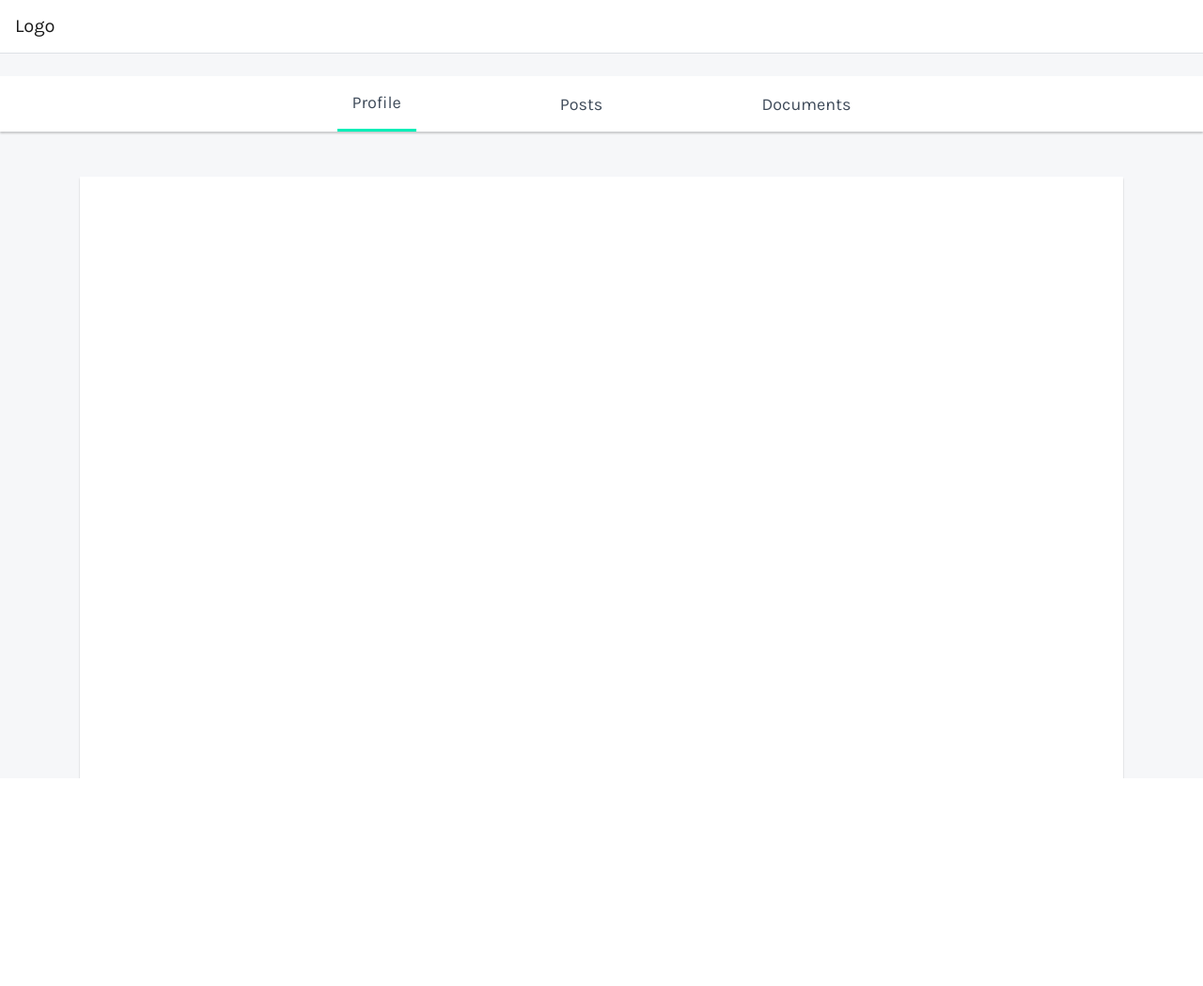
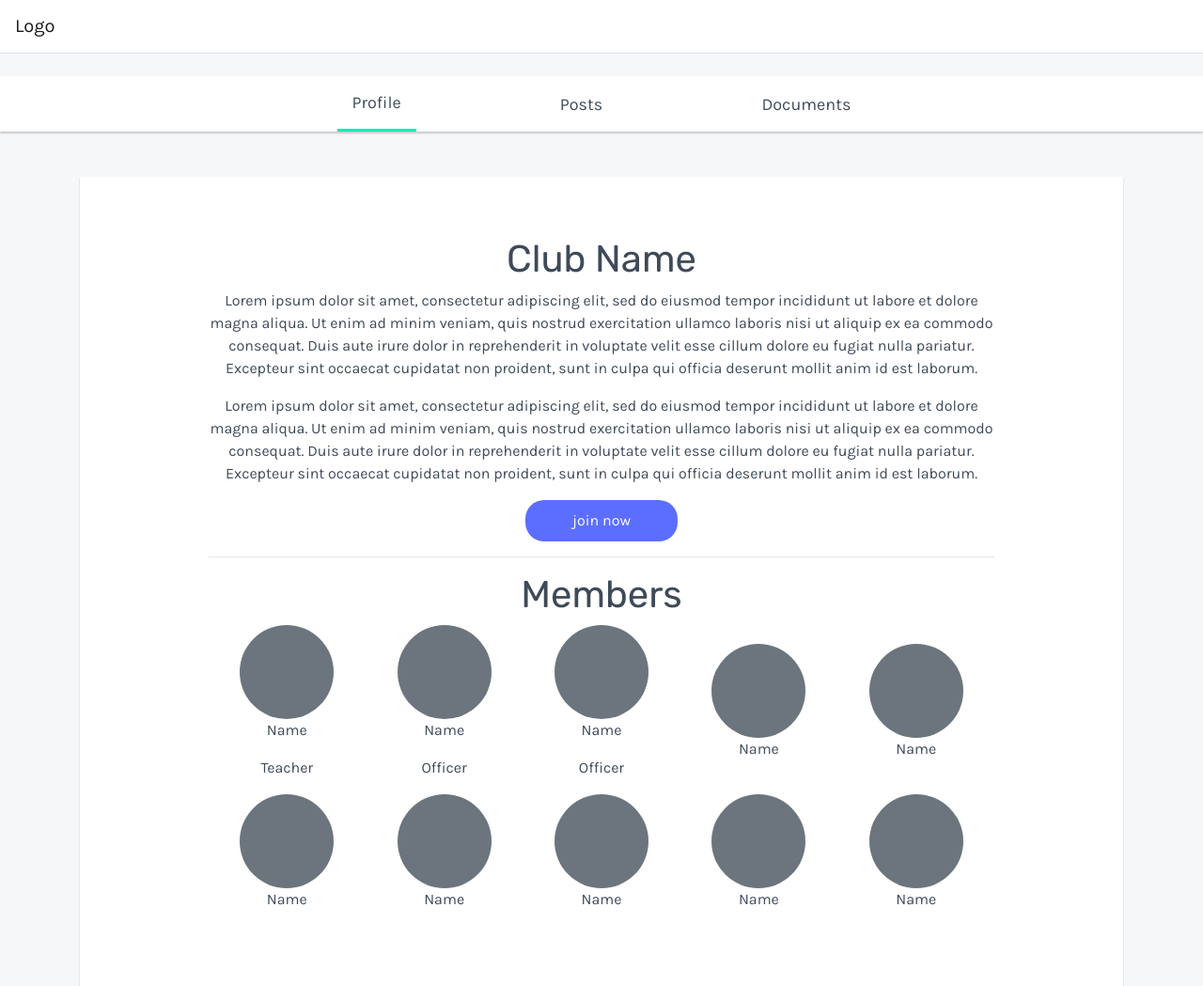
Before and after one commit to TetrisFan/wwthackcodingcolts, a PHP site: page /club-profile.html in a window 1280 px wide. Shown: the whole page at 94% size. Before the commit the page ends 828 px from the top, so only its background shows below. Run offline with PHP 8.4, Linux system fonts and the light colour scheme; some libraries are stand-ins or nearby versions.

Commit message:
working on club profile

```diff
--- a/front-end/club-profile.html
+++ b/front-end/club-profile.html
@@ -35,7 +35,32 @@
     <div class="tab-content" id="myTabContent">
       <div class="tab-pane fade show active" id="profile" role="tabpanel" aria-labelledby="profile-tab">
         <main role="main" class="container text-center mt-5">
-          <div class="jumbotron d-flex flex-column justify-content-center">
+          <div class="jumbotron d-flex flex-column align-items-center">
+            <div class="content-container">
+              <h1>Club Name</h1>
+              <p>Lorem ipsum dolor sit amet, consectetur adipiscing elit, sed do eiusmod tempor incididunt ut labore et dolore magna aliqua. Ut enim ad minim veniam, quis nostrud exercitation ullamco laboris nisi ut aliquip ex ea commodo consequat. Duis aute irure dolor in reprehenderit in voluptate velit esse cillum dolore eu fugiat nulla pariatur. Excepteur sint occaecat cupidatat non proident, sunt in culpa qui officia deserunt mollit anim id est laborum.</p>
+              <p>Lorem ipsum dolor sit amet, consectetur adipiscing elit, sed do eiusmod tempor incididunt ut labore et dolore magna aliqua. Ut enim ad minim veniam, quis nostrud exercitation ullamco laboris nisi ut aliquip ex ea commodo consequat. Duis aute irure dolor in reprehenderit in voluptate velit esse cillum dolore eu fugiat nulla pariatur. Excepteur sint occaecat cupidatat non proident, sunt in culpa qui officia deserunt mollit anim id est laborum.</p>
+              <button type="submit" class="btn btn-primary">join now</button>
+              <hr>
+            </div>
+            <div class="content-container">
+              <h1>Members</h1>
+                <div class="container d-flex flex-column align-items-center">
+                  <div class="row">
+                    <div class="col"><div class="profile-pic bg-secondary"></div><p>Name</p><p class="position">Teacher</p></div>
+                    <div class="col"><div class="profile-pic bg-secondary"></div><p>Name</p><p class="position">Officer</p></div>
+                    <div class="col"><div class="profile-pic bg-secondary"></div><p>Name</p><p class="position">Officer</p></div>
+                    <div class="col"><div class="profile-pic bg-secondary"></div><p>Name</p></div>
+                    <div class="col"><div class="profile-pic bg-secondary"></div><p>Name</p></div>
+                    <div class="w-100"></div>
+                    <div class="col"><div class="profile-pic bg-secondary"></div><p>Name</p></div>
+                    <div class="col"><div class="profile-pic bg-secondary"></div><p>Name</p></div>
+                    <div class="col"><div class="profile-pic bg-secondary"></div><p>Name</p></div>
+                    <div class="col"><div class="profile-pic bg-secondary"></div><p>Name</p></div>
+                    <div class="col"><div class="profile-pic bg-secondary"></div><p>Name</p></div>
+                  </div>
+              </div>
+            </div>
           </div>
         </main>
       </div>
--- a/front-end/styles.css
+++ b/front-end/styles.css
@@ -30,14 +30,14 @@ h1 {
 }
 
 .container {
-  height: 80%;
+  height: 100%;
 }
 
 .jumbotron {
   background-color: #FFFFFF;
   border-radius: 0;
   box-shadow: 0 2px 2px 0 rgba(0, 0, 0, 0.1), 0 2px 2px 0 rgba(0, 0, 0, 0.1);
-  height: 100%;
+  min-height: 80%;
 }
 
 .nav-container {
@@ -62,9 +62,26 @@ h1 {
 }
 
 .nav-pills .nav-link.active,.nav-pills .show>.nav-link {
-  color:#3E4A59;
+  color: #3E4A59;
   background-color: #fff;
   border-bottom: 3px solid #01EEB8;
+}
+
+.content-container {
+  width: 80%;
+}
+
+.col {
+  display: flex;
+  flex-direction: column;
+  justify-content: center;
+  align-items: center;
+}
+
+.profile-pic {
+  height: 100px;
+  width: 100px;
+  border-radius: 100%;
 }
 
 .form-signin {
```
Also changed, not shown: 2 other files.
